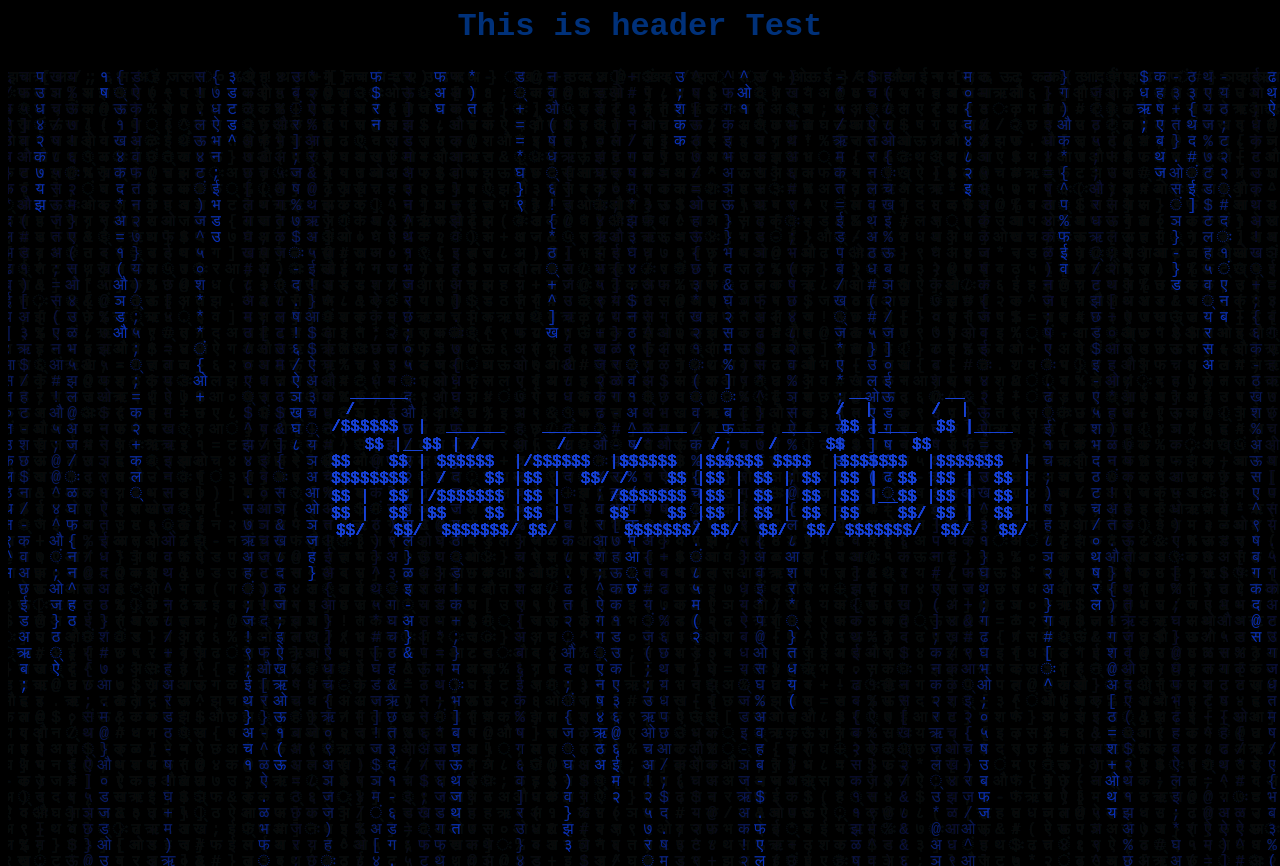
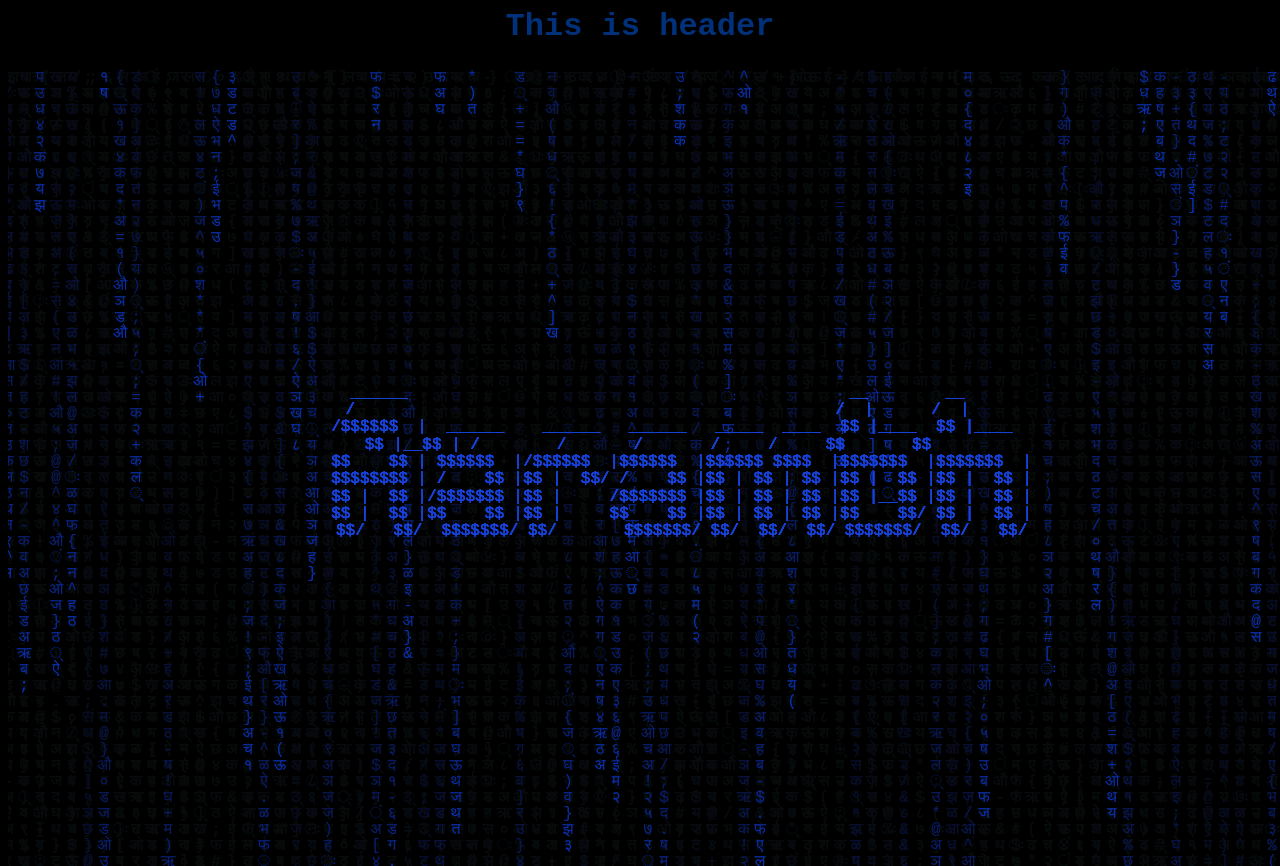
Before and after one commit to Prateek64X/Aarambh-Club-Website, a plain HTML site: page index.html in a window 1280 px wide. Drawn offline with Linux system fonts and the light colour scheme.

Commit message:
Update index.html

```diff
--- a/index.html
+++ b/index.html
@@ -7,7 +7,7 @@
     <script src="./js/script.js"></script>
 </head>
 <body>
-    <div id="Header"><h1>This is header Test</h1></div>
+    <div id="Header"><h1>This is header</h1></div>
     <div id="background-animation">
         <script type="text/javascript">
             backgroundAnimation();
```
